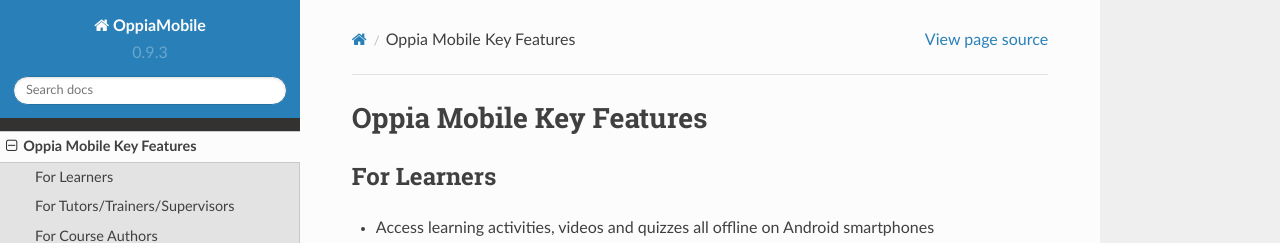
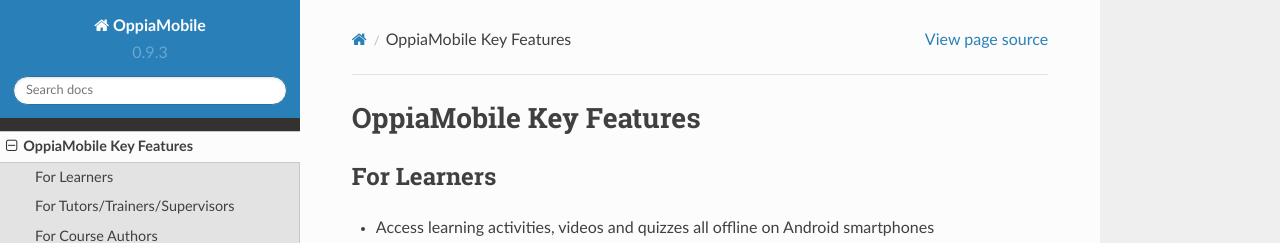
Before and after one commit to DigitalCampus/django-oppia, a Sphinx documentation site: the page built from docs/features.rst, in a window 1280 px wide and 1077 px high. Shown: the top 243 px of the window. Built offline with Sphinx 7.4.7 and the Read the Docs theme 2.0.0, drawn with Linux system fonts in a browser that asks for light colours; the version number is read from the project's files by our own code.

Commit message:
update docs

```diff
--- a/docs/features.rst
+++ b/docs/features.rst
@@ -1,4 +1,4 @@
-Oppia Mobile Key Features
+OppiaMobile Key Features
 ===========================
 
 For Learners
```
